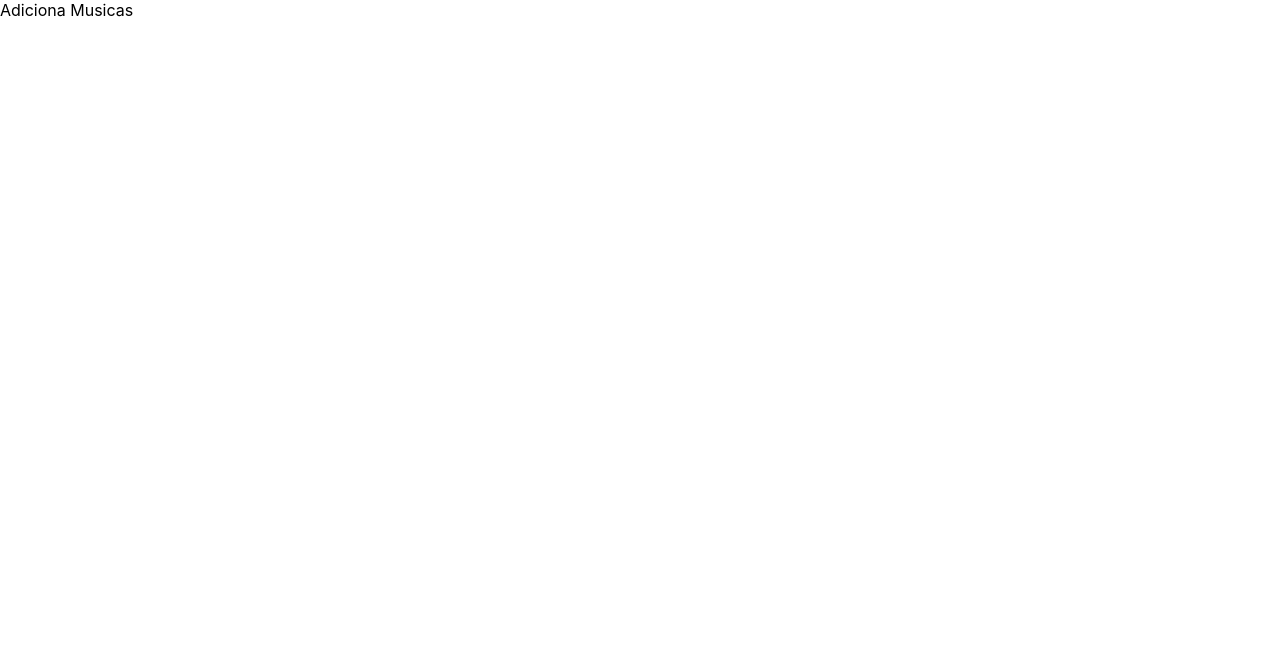
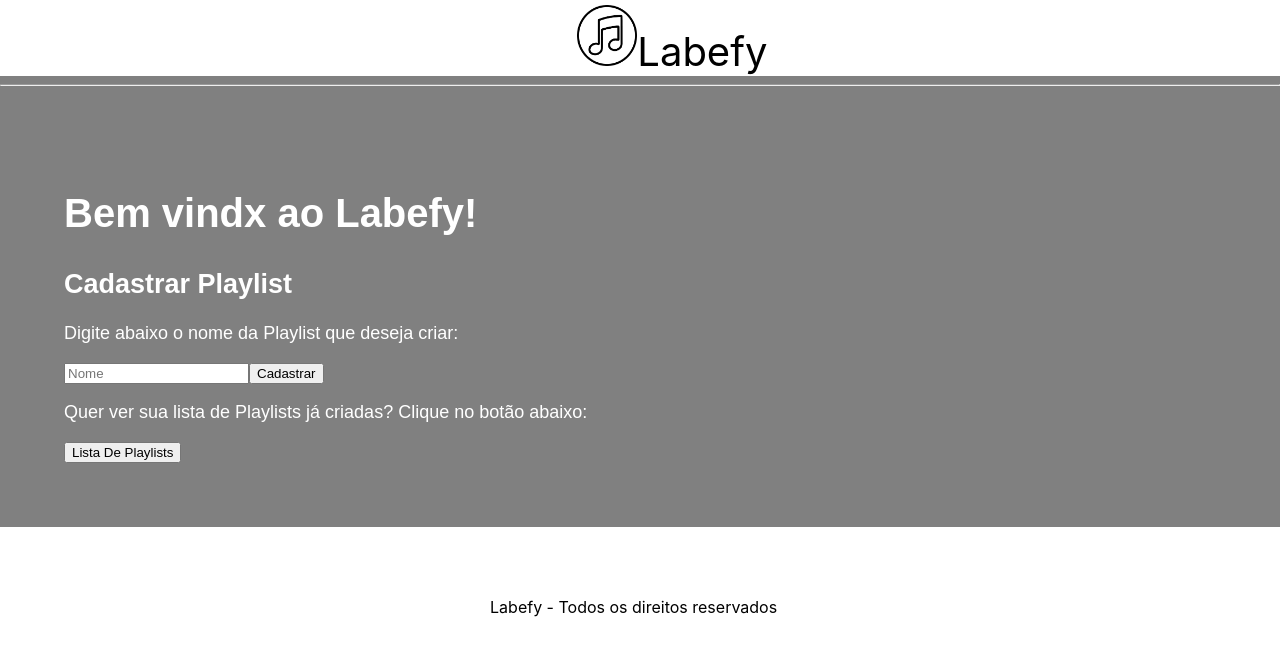
Before and after one commit to future4code/Thamires-Vieira, a React (Create React App) app in the folder modolo2/projeto-labefy/projeto-labefy-react/: page / in a window 1280 px wide. Shown: the top 656 px of the page. Built offline with nearby package versions, Linux system fonts and the light colour scheme.

Commit message:
arrumado e brevemente estilizado, add e del paylists

```diff
--- a/modolo2/projeto-labefy/projeto-labefy-react/src/App.js
+++ b/modolo2/projeto-labefy/projeto-labefy-react/src/App.js
@@ -1,44 +1,86 @@
-import React from "react"
-import AddMusics from "./components/AddMusics";
+import React from "react";
+import styled from "styled-components"
+import CriarPlaylist from "./components/CriarPlaylist"
 import Playlist from "./components/Playlist"
+import Logo from "./components/img/logocolorido.png"
+
+const AppConteiner = styled.div`
+  background-color: gray;
+  color: white;
+  margin: 0;
+`;
+
+const Header = styled.header`
+  background-color: white;
+  text-align: center;
+  color: black;
+  font-family: inherit;
+  font-size: 40px;
+  padding-left: 5%;
+`
+
+const Footers = styled.footer`
+  display: flex;
+  color: black;
+  align-items: center;
+  justify-content: center;
+  position: fixed;
+  width: 99%;
+  height: 20%;
+  padding-bottom: 0;
+  margin: 0;
+`;
+
+const ImagemLateral = styled.img`
+  width: 5%;
+  margin-top: 5px;
+`
+
+// const urlGetAll = "https://us-central1-labenu-apis.cloudfunctions.net/labefy/playlists"
+// const urlPostCrate = "https://us-central1-labenu-apis.cloudfunctions.net/labefy/playlists"
+// const urlDel = "https://us-central1-labenu-apis.cloudfunctions.net/labefy/playlists/:playlistId"
 
 class App extends React.Component {
-
   state = {
-    telaAtual: "add musicas"
+    telaAtual: "criar"
   };
 
   escolheTela = () => {
     switch (this.state.telaAtual) {
-      case "add musicas":
-        return <AddMusics irParaAddMusics={this.irParaAddMusics} />
-      case "playlist":
-        return <Playlist irParaPlaylist={this.irParaPlaylist} />
+      case "criar":
+        return <CriarPlaylist irParaLista={this.irParaLista} />
+      case "lista":
+        return <Playlist irParaCriar={this.irParaCriar} />
       default:
-        return <div> ERROR 404! Página não encontrada! </div>
+        return <div>ERROR 404! Not Found!</div>
 
     }
   }
 
-  irParaAddMusics =() =>{
-    this.setState({telaAtual:"add musicas"})
+  irParaCriar = () => {
+    this.setState({ telaAtual: "criar" })
+
   }
 
-  irParaPlaylist =() =>{
-    this.setState({telaAtual:"playlist"})
+  irParaLista = () => {
+    this.setState({ telaAtual: "lista" })
   }
-
 
   render() {
 
     return (
-      <div>
+      <AppConteiner>
+        <Header>
+          <ImagemLateral src={Logo} alt="logo" />
+          <strog>Labefy</strog>
+        </Header>
+        <hr/>
         {this.escolheTela()}
 
-      </div>
+        <Footers>Labefy - Todos os direitos reservados</Footers>
+      </AppConteiner>
     )
   }
 }
 
-
 export default App;
--- a/modolo2/projeto-labefy/projeto-labefy-react/src/components/AddMusics.js
+++ /dev/null
@@ -1,14 +0,0 @@
-import React  from  "react";
-
-
-
-export default class AddMusics extends React.Component {
-
-    render() {
-        return (
-            <div>
-                Adiciona Musicas
-            </div>
-        )
-    }
-}
--- /dev/null
+++ b/modolo2/projeto-labefy/projeto-labefy-react/src/components/CriarPlaylist.js
@@ -0,0 +1,74 @@
+import React from "react";
+import axios from "axios";
+import styled from "styled-components"
+
+
+const AddConteiner = styled.div`
+  font-family: Arial, Helvetica, sans-serif;
+  font-size: 18px;
+  text-align: start;
+  padding: 5%;
+  margin: 0;
+`;
+
+const Title = styled.h2`
+  font-size: 40px;
+`;
+
+
+export default class CriarPlaylist extends React.Component {
+
+    state = {
+        name: "",
+    }
+
+    pegarNome = (e) => {
+        this.setState({ name: e.target.value })
+    }
+
+    cadastrar = () => {
+        const body = {
+            name: this.state.name,
+        }
+
+        axios.post(
+            " https://us-central1-labenu-apis.cloudfunctions.net/labefy/playlists",
+            body,
+            {
+                headers: {
+                    Authorization: "thamires-lippelt-carver"
+                }
+            }
+        )
+            .then((res) => {
+                console.log(res.data)
+                alert("Playlist cadastrada com sucesso!")
+                this.setState({ name: ""})
+            })
+            .catch((err) => {
+                console.log(err.response.data);
+                alert("ERRO! Não foi possível cadastrar.")
+            });
+
+    }
+
+    render() {
+        return (
+            <AddConteiner>
+                <Title>Bem vindx ao Labefy!</Title>
+                <h2>Cadastrar Playlist</h2>
+                <p>Digite abaixo o nome da Playlist que deseja criar:</p>
+                <input
+                    placeholder="Nome"
+                    value={this.state.name}
+                    onChange={this.pegarNome}
+                />
+                <button onClick={this.cadastrar}>Cadastrar</button>
+
+                <p>Quer ver sua lista de Playlists já criadas? Clique no botão abaixo:</p>
+                <button onClick={this.props.irParaLista}>Lista De Playlists</button>
+
+            </AddConteiner>
+        )
+    }
+}
--- a/modolo2/projeto-labefy/projeto-labefy-react/src/components/Playlist.js
+++ b/modolo2/projeto-labefy/projeto-labefy-react/src/components/Playlist.js
@@ -1,13 +1,98 @@
-import React  from  "react";
+import React, { useReducer } from "react";
+import axios from "axios";
+import styled from "styled-components";
 
-
+const CardPlaylist = styled.div`
+    border: 1px solid gray;
+    padding: 10px;
+    margin: 10px;
+    width: 300px;
+    display: flex;
+    justify-content: space-between;
+`
 
 export default class Playlist extends React.Component {
 
+    state = {
+        playlists: [],
+        titulo: "Suas Playlists:",
+        paginaAtual: "playlist",
+        id: "",
+        name: ""
+      };
+
+    componentDidMount() {
+        this.pegarPlaylist()
+    }
+
+    pegarPlaylist = () => {
+        axios.get("https://us-central1-labenu-apis.cloudfunctions.net/labefy/playlists",
+            {
+                headers: {
+                    Authorization: "thamires-lippelt-carver"
+                }
+            }
+        ).then((res) => {
+            console.log(res.data)
+            this.setState({ playlists: res.data.result.list })
+        }).catch((err) => {
+            console.log(err.reponse.data)
+            alert("Falha ao encontrar a Playlist")
+        })
+    }
+
+    fetchPlaylists = () => {
+        axios
+          .get("https://us-central1-labenu-apis.cloudfunctions.net/labefy/playlists",
+          {
+              headers: {
+                  Authorization: "thamires-lippelt-carver"
+              }
+          })
+          .then((response) => {
+            this.setState({ playlists: response.data.result.list });
+            // console.log(response);
+          })
+          .catch((error) => {
+            console.log(error.message);
+          });
+      };
+
+      deletarPlaylist = (listId) => {
+        if (window.confirm("Você tem certeza que deseja deletar esta Playlist?")) {
+          axios
+            .delete(`https://us-central1-labenu-apis.cloudfunctions.net/labefy/playlists/${listId}`,
+            {
+                headers: {
+                    Authorization: "thamires-lippelt-carver"
+                }
+            })
+            .then(() => {
+              alert("Playlist deletada!");
+              this.fetchPlaylists();
+            })
+            .catch((erro) => {
+              alert("Erro ao deletar Playlist");
+              console.log(erro.message);
+            });
+        }
+    }
     render() {
+        console.log(this.state.playlists)
+        const listaDePlaylist = this.state.playlists.map((list) => {
+            return (
+                <CardPlaylist key={list.id}>
+                    {list.name}
+                    <button onClick={()=> this.deletarPlaylist(list.id)}>X</button>
+                </CardPlaylist>
+            )
+        })
+
         return (
             <div>
-                Playlist
+                <button onClick={this.props.irParaCriar}>Voltar</button>
+                <h2>{this.state.titulo}</h2>
+                {listaDePlaylist}
             </div>
         )
     }
```
Also changed, not shown: modolo2/projeto-labefy/projeto-labefy-react/src/components/AdicionarMusicas.js (added), modolo2/projeto-labefy/projeto-labefy-react/src/components/img/logo.jpg (added), modolo2/projeto-labefy/projeto-labefy-react/src/components/img/logocolorido.png (added).
